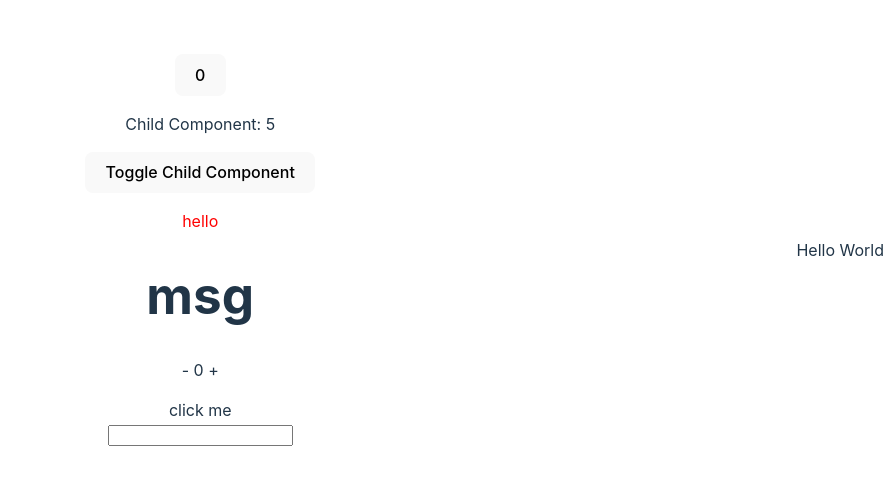
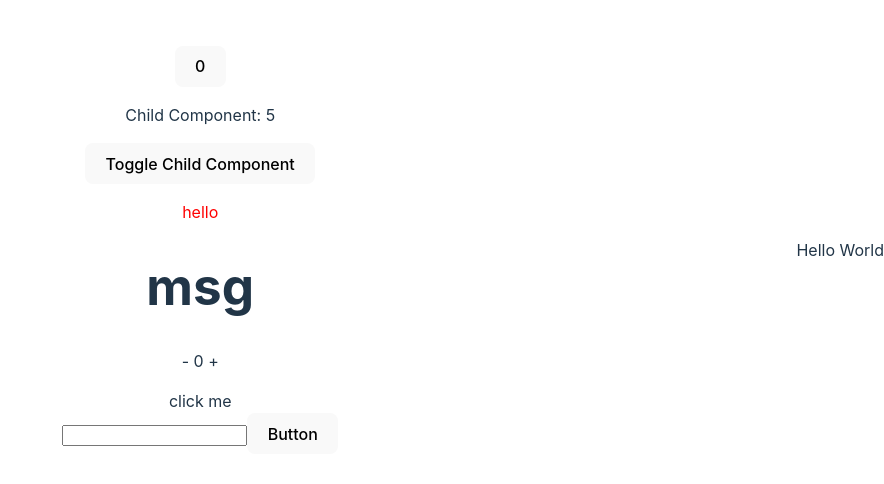
Before and after one commit to Alextt666/vue-challenge, a Vue app: page / in a window 1280 px wide. Shown: the part 150-634 px from the top of the page, without its empty margins (396-1280 px from the left). Built offline with nearby package versions, Linux system fonts and the light colour scheme.

Commit message:
modify:props 验证

```diff
--- a/src/components/Dashbord.vue
+++ b/src/components/Dashbord.vue
@@ -1,11 +1,21 @@
 <template>
+  <!-- 下次节点更新 -->
   <NextTickT></NextTickT>
+  <!-- 传送门 -->
   <TeleportT></TeleportT>
+  <!-- 生命周期钩子 -->
   <LifeHooks></LifeHooks>
+  <!-- 动态css -->
   <DynamicCss></DynamicCss>
+  <!-- ref全家桶 -->
   <RefFamily></RefFamily>
+  <!-- 阻止冒泡 -->
   <PreventProp></PreventProp>
+  <!-- v-model自定义修饰符 -->
   <ModelCapitalize></ModelCapitalize>
+  <!-- Btn prop类型验证 -->
+  <ValidateProp btn-type="success"></ValidateProp>
+
 </template>
 <script setup>
 import NextTickT from "./NextTickT.vue";
@@ -15,6 +25,7 @@ import DynamicCss from "./DynamicCss.vue";
 import RefFamily from "./RefFamily.vue";
 import PreventProp from "./PreventProp.vue";
 import ModelCapitalize from "./ModelCapitalize.vue";
+import ValidateProp from "./ValidateProp.vue";
 import { defineComponent } from "vue";
 defineComponent({
   NextTickT,
@@ -23,6 +34,7 @@ defineComponent({
   DynamicCss,
   RefFamily,
   PreventProp,
-  ModelCapitalize
+  ModelCapitalize,
+  ValidateProp
 });
 </script>
--- /dev/null
+++ b/src/components/ValidateProp.vue
@@ -0,0 +1,14 @@
+<template>
+  <button>Button</button>
+</template>
+<script setup>
+defineProps({
+  btnType: {
+    type: String,
+    default: "default",
+    validator(btnType) {
+      return ["success", "warning", "danger"].includes(btnType);
+    },
+  },
+});
+</script>
```
